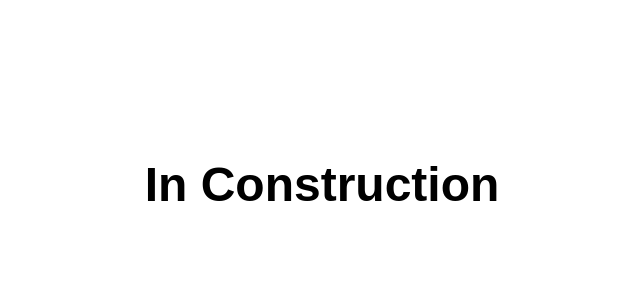
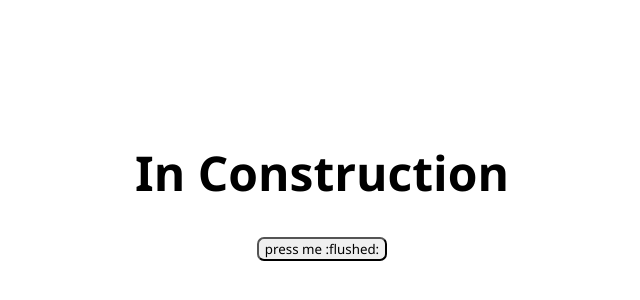
Before and after one commit to breadone/PWATests, a plain HTML site: page index.html in a window 1280 px wide. Shown: the part 216-516 px from the top of the page, without its empty margins (318-958 px from the left). Drawn offline with Linux system fonts and the light colour scheme.

Commit message:
add js and start button stuff

```diff
--- a/css/style.css
+++ b/css/style.css
@@ -1,5 +1,5 @@
 body {
-    font-family: sans-serif;
+    font-family: 'Segoe UI', Tahoma, Geneva, Verdana, sans-serif;
   }
 
   /* Make content area fill the entire browser window */
@@ -21,3 +21,8 @@ body {
   .title {
     font-size: 3rem;
   }
+
+  #press_me {
+    font-family: 'Segoe UI', Tahoma, Geneva, Verdana, sans-serif;
+    border-radius: 7px;
+  }
--- a/index.html
+++ b/index.html
@@ -4,10 +4,14 @@
   <meta charset="utf-8">
   <title>work in progress...</title>
   <link rel="stylesheet" href="css/style.css">
+  <script defer src = "js/index.js"charset="utf-8"></script>
   <meta name="viewport" content="width=device-width, initial-scale=1.0">
 <body class="fullscreen">
   <div class="container">
     <h1 class="title">In Construction</h1>
+
+    <button id="press_me">press me :flushed:</button>
+
   </div>
 </body>
 </html>
--- /dev/null
+++ b/js/index.js
@@ -0,0 +1,3 @@
+let B_press_me = document.getElementById('press_me')
+
+B_press_me.addEventListener("click", evt )
```
